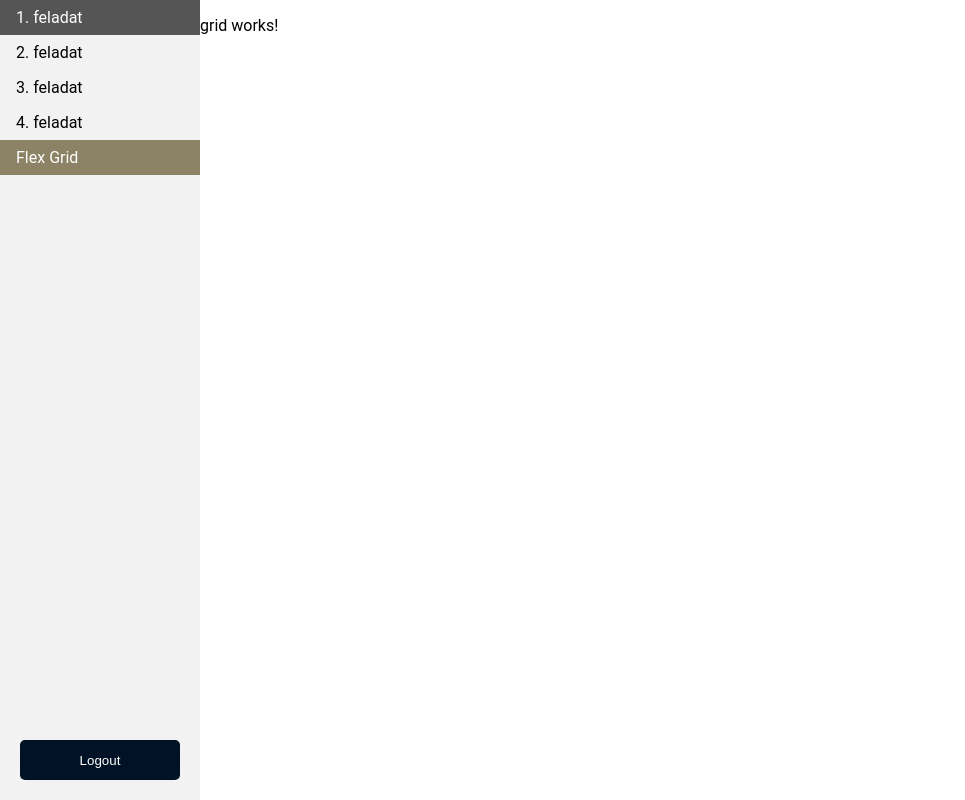
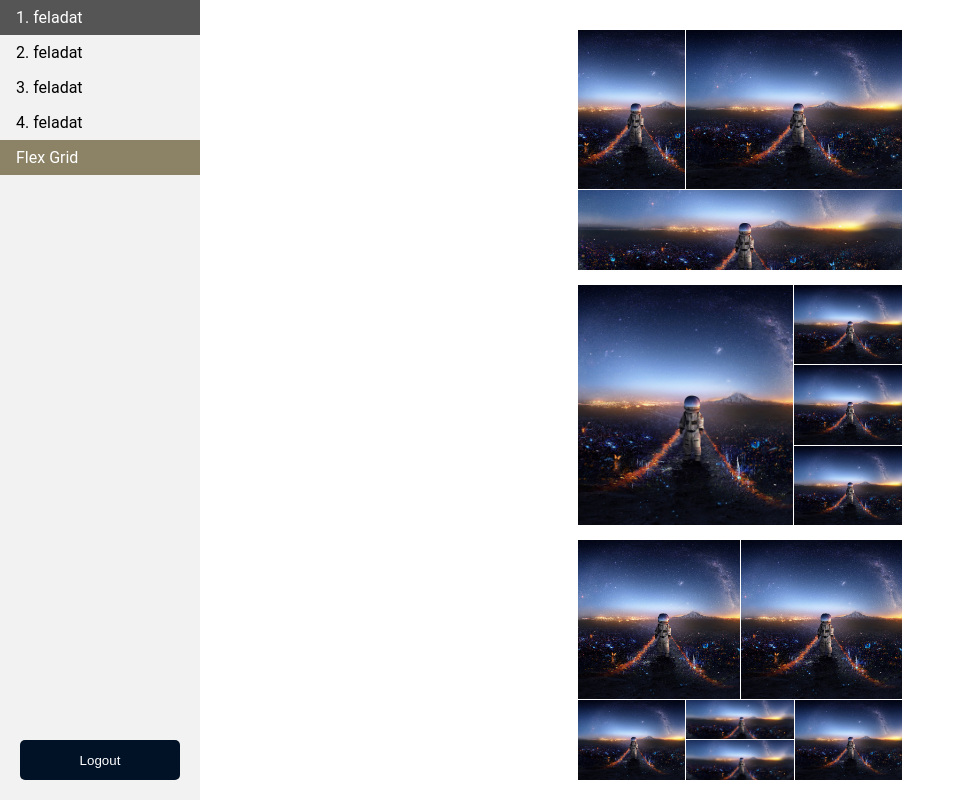
Before and after one commit to Norinot/Angular-Akademia-Team-1, an Angular app: page /dashboard/grid in a window 1280 px wide. Shown: the whole page, without its empty margins (0-965 px from the left). Built offline with nearby package versions, Linux system fonts and the light colour scheme; sample sign-in values are in the browser's storage.

Commit message:
grid-layout component

```diff
--- a/src/app/components/pages/dashboard/dashboard.component.scss
+++ b/src/app/components/pages/dashboard/dashboard.component.scss
@@ -14,3 +14,9 @@ app-sidenav {
   top: 0;
   z-index: 100;
 }
+app-grid{
+  //give the grid a height of 100% so it fills the container
+  position: absolute;
+  width: 100vw;
+  height: 100vh;
+}
--- a/src/app/components/pages/dashboard/grid/grid.component.html
+++ b/src/app/components/pages/dashboard/grid/grid.component.html
@@ -1 +1,36 @@
-<p>grid works!</p>
+<div class="container">
+  <div class="grid-item-1"></div>
+  <div class="grid-item-2"></div>
+  <div class="grid-item-3"></div>
+</div>
+
+
+<div class="container-2">
+  <div class="left-grid-3"></div>
+  <div class="grid-right-1"></div>
+  <div class="grid-right-2"></div>
+  <div class="grid-right-3"></div>
+</div>
+
+
+<div class="container-3">
+  <div class="grid-group-left"></div>
+  <div class="grid-group-right"></div>
+  <div class="bottom-left-grid"></div>
+  <div class="bottom-right-grid"></div>
+  <div class="middle-first"></div>
+  <div class="middle-second"></div>
+</div>
+
+
+<!-- <div class="container-3">
+  <div class="left-grid-group"></div>
+  <div class="right-grid-group"></div>
+  <div class="bottom-grid-group">
+    <div class="middle-grid-group">
+      <div class="bottom-group-2"></div>
+    </div>
+    <div class="left-small"></div>
+    <div class="right-small"></div>
+  </div>
+</div> -->
--- a/src/app/components/pages/dashboard/grid/grid.component.scss
+++ b/src/app/components/pages/dashboard/grid/grid.component.scss
@@ -0,0 +1,180 @@
+.container {
+  margin: auto;
+  height: 30%;
+  width: 30%;
+  display: grid;
+  grid-template-columns: 1fr 2fr;
+  grid-template-rows: 2fr 1fr;
+  gap: 1px;
+  grid-template-areas:
+    "grid-item-1 grid-item-2 grid-item-2"
+    "grid-item-3 grid-item-3 grid-item-3";
+  margin-bottom: 15px;
+  margin-top: 30px;
+}
+.grid-item-1 {
+  grid-area: grid-item-1;
+  background: url(/assets/astronaut_art_space_129529_3840x2160.jpg) no-repeat
+    center;
+  background-size: cover;
+}
+.grid-item-2 {
+  grid-area: grid-item-2;
+  background: url(../../../../../assets/astronaut_art_space_129529_3840x2160.jpg)
+    no-repeat center;
+  background-size: cover;
+}
+
+.grid-item-3 {
+  grid-area: grid-item-3;
+  background: url(../../../../../assets/astronaut_art_space_129529_3840x2160.jpg)
+    no-repeat center;
+  background-size: cover;
+}
+
+.container-2 {
+  margin: auto;
+  display: grid;
+  height: 30%;
+  width: 30%;
+  grid-template-columns: 2fr 1fr;
+  grid-template-rows: 1fr 1fr 1fr;
+  gap: 1px;
+  grid-auto-flow: row;
+  grid-template-areas:
+    "left-grid-3 grid-right-1"
+    "left-grid-3 grid-right-2"
+    "left-grid-3 grid-right-3";
+  margin-bottom: 15px;
+}
+
+.left-grid-3 {
+  grid-area: left-grid-3;
+  background: url(../../../../../assets/astronaut_art_space_129529_3840x2160.jpg)
+    no-repeat center;
+  background-size: cover;
+}
+
+.grid-right-1 {
+  grid-area: grid-right-1;
+  background: url(../../../../../assets/astronaut_art_space_129529_3840x2160.jpg)
+    no-repeat center;
+  background-size: cover;
+}
+
+.grid-right-2 {
+  grid-area: grid-right-2;
+  background: url(../../../../../assets/astronaut_art_space_129529_3840x2160.jpg)
+    no-repeat center;
+  background-size: cover;
+}
+
+.grid-right-3 {
+  grid-area: grid-right-3;
+  background: url(../../../../../assets/astronaut_art_space_129529_3840x2160.jpg)
+    no-repeat center;
+  background-size: cover;
+}
+
+.container-3 {
+  margin: auto;
+  width: 30%;
+  height: 30%;
+  display: grid;
+  grid-template-columns: 2fr 1fr 1fr 2fr;
+  grid-template-rows: 4fr 1fr 1fr;
+  grid-auto-columns: 1fr;
+  gap: 1px;
+  grid-auto-flow: row;
+  grid-template-areas:
+    "grid-group-left grid-group-left grid-group-right grid-group-right"
+    "bottom-left-grid middle-first middle-first bottom-right-grid"
+    "bottom-left-grid middle-second middle-second bottom-right-grid";
+}
+
+.grid-group-left {
+  grid-area: grid-group-left;
+  background: url(../../../../../assets/astronaut_art_space_129529_3840x2160.jpg)
+    no-repeat center;
+  background-size: cover;
+}
+
+.grid-group-right {
+  grid-area: grid-group-right;
+  background: url(../../../../../assets/astronaut_art_space_129529_3840x2160.jpg)
+    no-repeat center;
+  background-size: cover;
+}
+
+.bottom-left-grid {
+  grid-area: bottom-left-grid;
+  background: url(../../../../../assets/astronaut_art_space_129529_3840x2160.jpg)
+    no-repeat center;
+  background-size: cover;
+}
+
+.bottom-right-grid {
+  grid-area: bottom-right-grid;
+  background: url(../../../../../assets/astronaut_art_space_129529_3840x2160.jpg)
+    no-repeat center;
+  background-size: cover;
+}
+
+.middle-first {
+  grid-area: middle-first;
+  background: url(../../../../../assets/astronaut_art_space_129529_3840x2160.jpg)
+    no-repeat center;
+  background-size: cover;
+}
+
+.middle-second {
+  grid-area: middle-second;
+  background: url(../../../../../assets/astronaut_art_space_129529_3840x2160.jpg)
+    no-repeat center;
+  background-size: cover;
+}
+
+// .container-3 {  display: grid;
+//   grid-template-columns: 1fr 1fr 1fr 1fr;
+//   grid-template-rows: 2fr 1fr;
+//   gap: 0px 0px;
+//   grid-auto-flow: row;
+//   grid-template-areas:
+//     "left-grid-group left-grid-group right-grid-group right-grid-group"
+//     "bottom-grid-group bottom-grid-group bottom-grid-group bottom-grid-group";
+// }
+
+// .left-grid-group { grid-area: left-grid-group; }
+
+// .right-grid-group { grid-area: right-grid-group; }
+
+// .bottom-grid-group {  display: grid;
+//   grid-template-columns: 1fr 1fr 1fr;
+//   grid-template-rows: 1fr 1fr 1fr;
+//   gap: 0px 0px;
+//   grid-auto-flow: row;
+//   grid-template-areas:
+//     "left-small middle-grid-group right-small"
+//     "left-small middle-grid-group right-small"
+//     "left-small middle-grid-group right-small";
+//   grid-area: bottom-grid-group;
+// }
+
+// .middle-grid-group {  display: grid;
+//   grid-template-columns: 1fr 1fr 1fr;
+//   grid-template-rows: 1fr 1fr 1fr 1fr;
+//   gap: 0px 0px;
+//   grid-auto-flow: row;
+//   grid-template-areas:
+//     ". . ."
+//     ". . ."
+//     "bottom-group-2 bottom-group-2 bottom-group-2"
+//     "bottom-group-2 bottom-group-2 bottom-group-2";
+//   grid-area: middle-grid-group;
+// }
+
+// .bottom-group-2 { grid-area: bottom-group-2; }
+
+// .left-small { grid-area: left-small; }
+
+// .right-small { grid-area: right-small; }
```
Also changed, not shown: src/assets/astronaut_art_space_129529_3840x2160.jpg (added).
